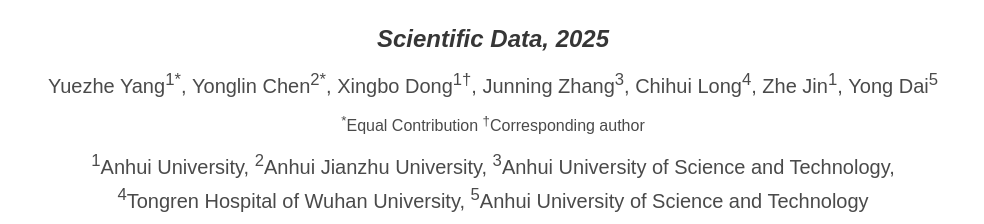
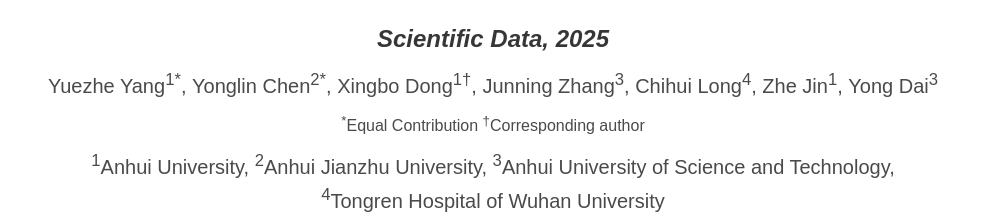
Before and after one commit to ahudataset/ahudataset.github.io, a plain HTML site: page index.html in a window 1280 px wide. Shown: the part 211-435 px from the top of the page, without its empty margins (147-1131 px from the left). Drawn offline with nearby package versions, Linux system fonts and the light colour scheme; some icons are missing; a web font is replaced by a local one.

Commit message:
Update index.html

```diff
--- a/index.html
+++ b/index.html
@@ -92,7 +92,7 @@
                             <span class="author-block">Junning Zhang<sup>3</sup>,</span>
                             <span class="author-block">Chihui Long<sup>4</sup>,</span>
                             <span class="author-block">Zhe Jin<sup>1</sup>,</span>
-                            <span class="author-block">Yong Dai<sup>5</sup></span>
+                            <span class="author-block">Yong Dai<sup>3</sup></span>
                         </div>
                         <div class="is-size-6 publication-authors" style="margin-bottom: 10px;">
                             <span class="author-block"><sup>*</sup>Equal Contribution</span>
@@ -102,8 +102,8 @@
                             <span class="author-block"><sup>1</sup>Anhui University,</span>
                             <span class="author-block"><sup>2</sup>Anhui Jianzhu University,</span>
                             <span class="author-block"><sup>3</sup>Anhui University of Science and Technology,</span>
-                            <span class="author-block"><sup>4</sup>Tongren Hospital of Wuhan University,</span>
-                            <span class="author-block"><sup>5</sup>Anhui University of Science and Technology</span>
+                            <span class="author-block"><sup>4</sup>Tongren Hospital of Wuhan University</span>
+
                         </div>
                         <div class="column has-text-centered">
                             <div class="publication-links">
```
